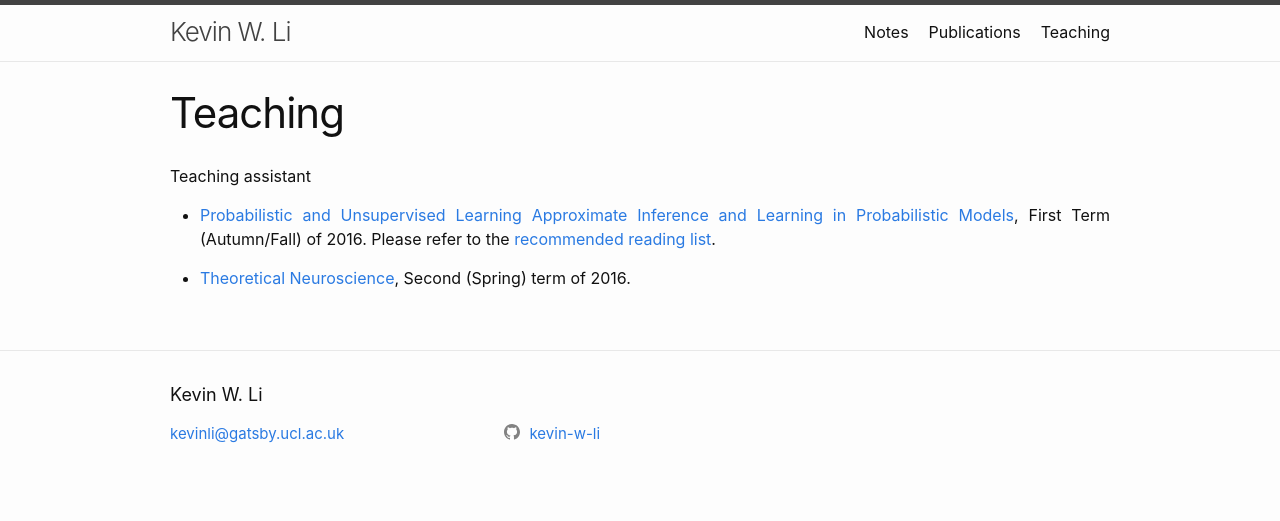
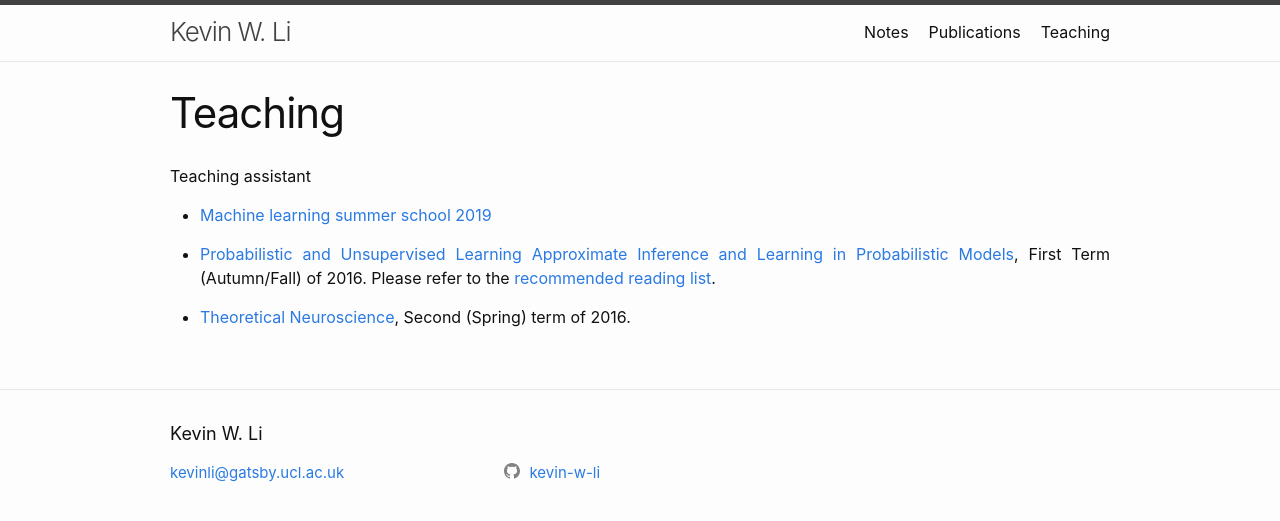
Before and after one commit to kevin-w-li/kevin-w-li.github.io, a Jekyll site: the page built from _pages/teaching.md, in a window 1280 px wide. Shown: the top 521 px of the page. Built offline with Jekyll 4.4.1, drawn with Linux system fonts in a browser that asks for light colours.

Commit message:
teaching assist for mlss

```diff
--- a/_pages/teaching.md
+++ b/_pages/teaching.md
@@ -5,6 +5,8 @@ title: Teaching
 
 Teaching assistant
 
+*   [Machine learning summer school 2019](https://sites.google.com/view/mlss-2019)
+
 *   [Probabilistic and Unsupervised Learning Approximate Inference and Learning in Probabilistic Models](http://www.gatsby.ucl.ac.uk/teaching/courses/ml1-2015.html), First Term (Autumn/Fall) of 2016. Please refer to the [recommended reading list](http://www.gatsby.ucl.ac.uk/~kevinli/mlcourse/).
 
 *   [Theoretical Neuroscience](http://www.gatsby.ucl.ac.uk/teaching/courses/tn1-2017), Second (Spring) term of 2016.
```
